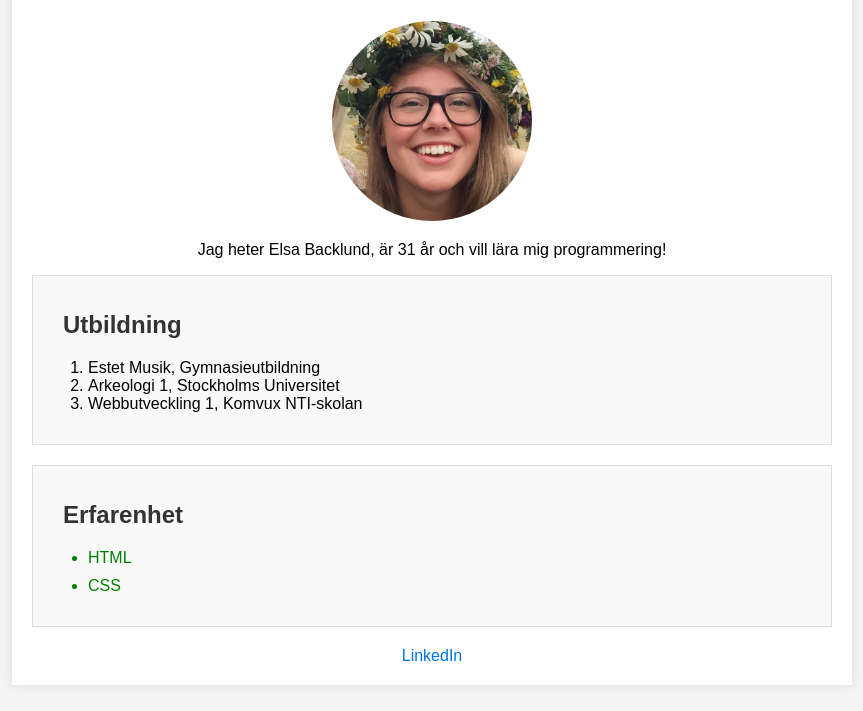
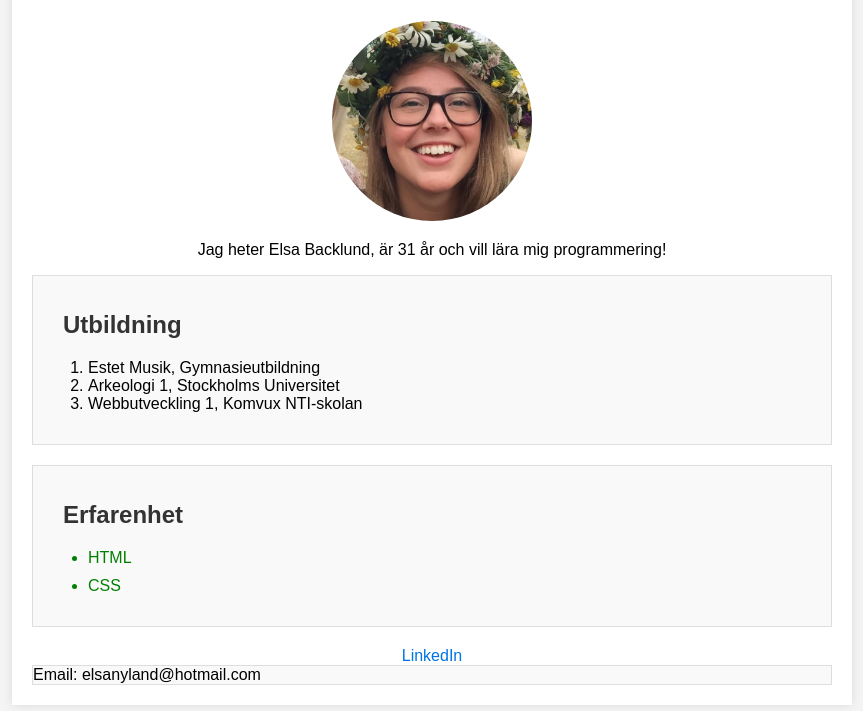
Before and after one commit to ElsaBacklund/projects-main, a plain HTML site: page index.html in a window 1280 px wide. Shown: the part 89-800 px from the top of the page, without its empty margins (208-1071 px from the left). Drawn offline with Linux system fonts and the light colour scheme.

Commit message:
added footer

```diff
--- a/index.html
+++ b/index.html
@@ -38,7 +38,7 @@
     <a href="https://www.linkedin.com/in/elsa-backlund-751950264/" target="_blank">LinkedIn</a>
    </div>
 
-
+<footer>Email: elsanyland@hotmail.com</footer>
 
 
 </div>
--- a/style.css
+++ b/style.css
@@ -73,3 +73,8 @@ a {
 a:hover {
     color: #005bb5;
 }
+
+footer {
+    background-color: #f9f9f9;
+    border: 1px solid #ddd;
+}
```
